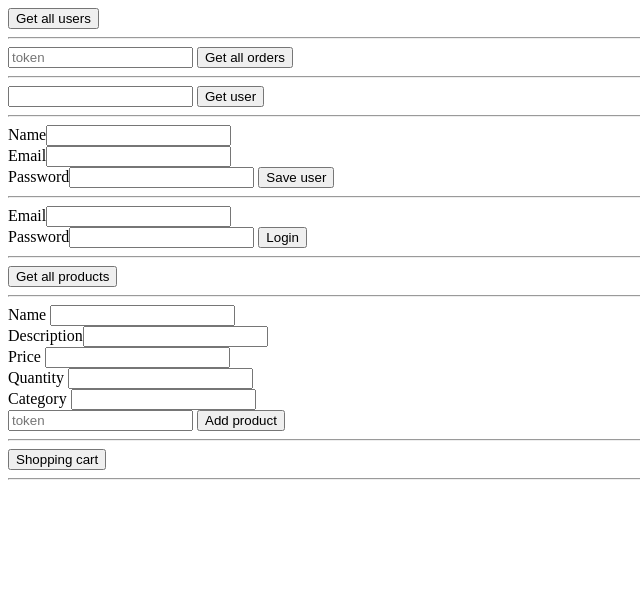
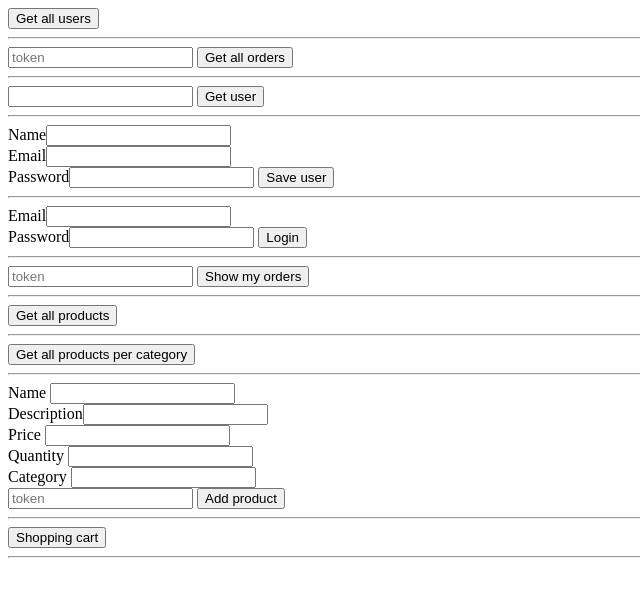
Before and after one commit to victorialundberg/mongoDB-webshop-js, a plain HTML site: page frontend/index.html in a window 1280 px wide. Shown: the whole page, without its empty margins (0-640 px from the left). Drawn offline with Linux system fonts and the light colour scheme.

Commit message:
Adds html for getting order

```diff
--- a/frontend/index.html
+++ b/frontend/index.html
@@ -34,8 +34,14 @@
                 Password<input type="password" id="loginPassword">
                 <button onClick="loginUserFunction()" type="button">Login</button>
             </div><hr/>
+            <div>
+                <input id="getMyOrdersToken" type="password" placeholder="token">
+                <button onClick="getMyOrders()">Show my orders</button><hr/>
+            </div>
+
             <!----------------------Products---------------------->
             <button id="getAllProductsBtn">Get all products</button><hr/>
+            <button id="getAllCategoriesBtn">Get all products per category</button><hr/>
             <div id="addProductForm">
                 Name <input type="text" id="productNameInput"> <br/>
                 Description<input type="text" id="productDescriptionInput"> <br/>
```
